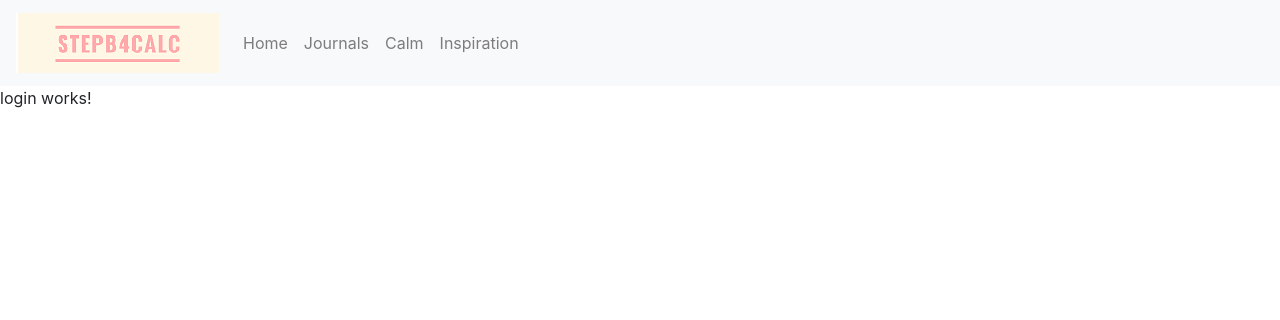
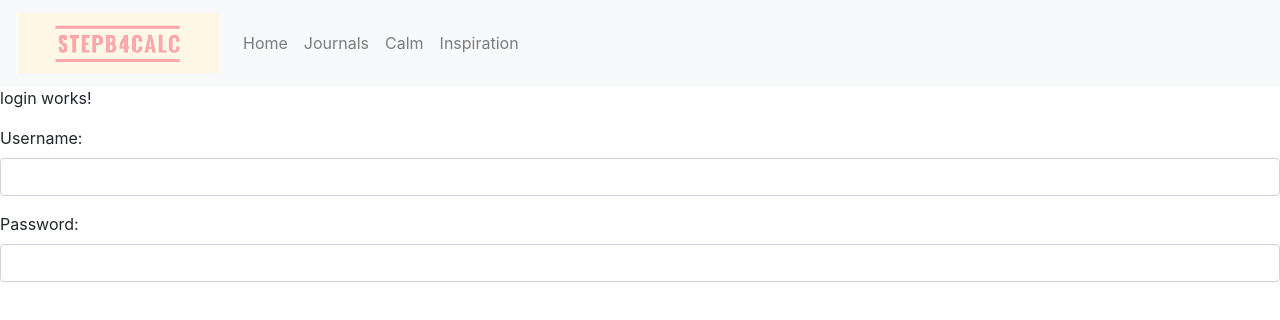
Before and after one commit to achuthanmukundan00/deltaHacks2020-StepBeforeCalc, an Angular app in the folder deltaMH/: page /login in a window 1280 px wide. Shown: the top 320 px of the page. Built offline with nearby package versions, Linux system fonts and the light colour scheme.

Commit message:
adding login

```diff
--- a/deltaMH/src/app/pages/login/login.component.html
+++ b/deltaMH/src/app/pages/login/login.component.html
@@ -1 +1,10 @@
 <p>login works!</p>
+
+<div class="form-group">
+    <label for="usr">Username:</label>
+    <input type="text" class="form-control" id="usr">
+  </div>
+  <div class="form-group">
+    <label for="pwd">Password:</label>
+    <input type="password" class="form-control" id="pwd">
+  </div>
```
